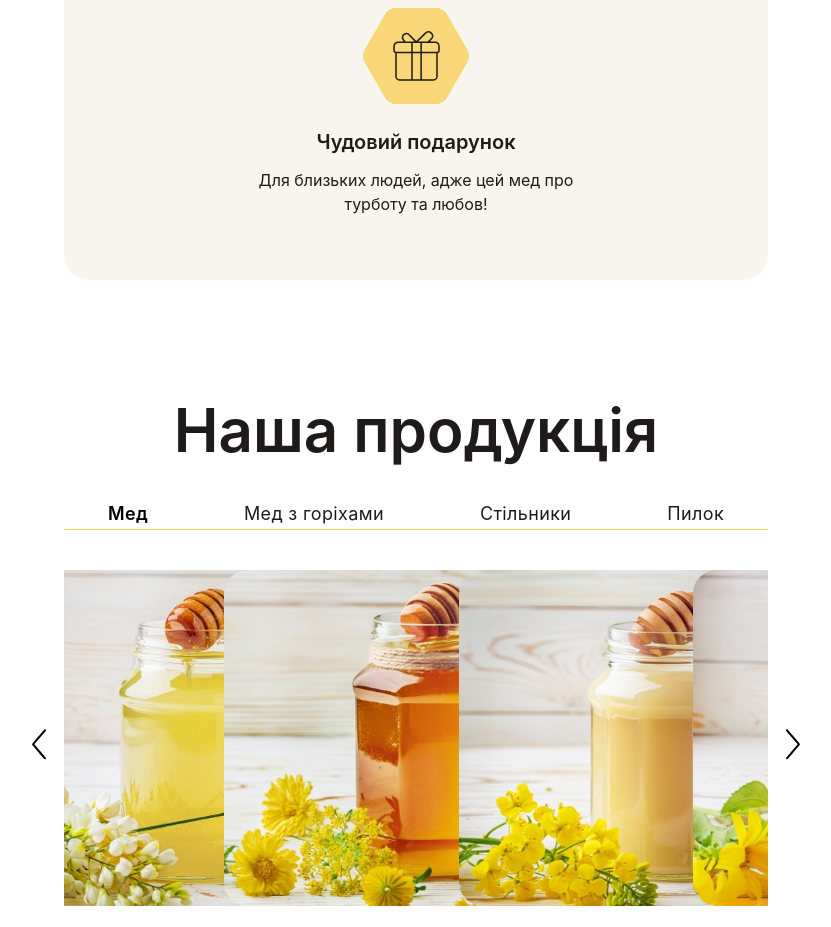
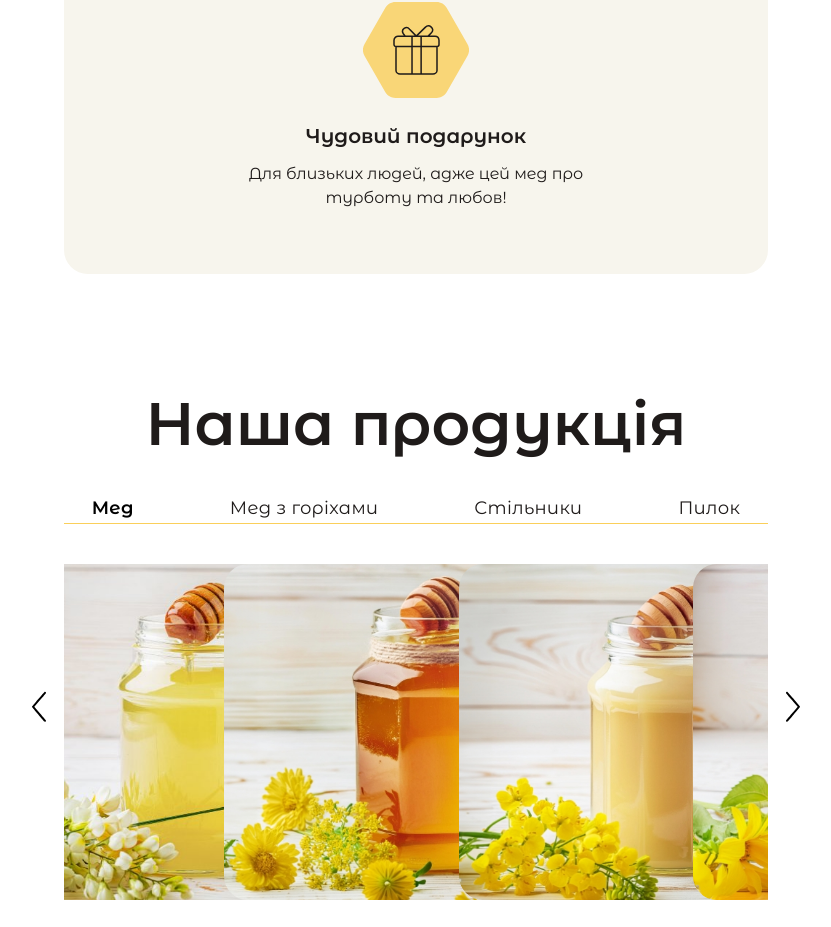
Before and after one commit to Marchenko1997/Bee-and-Hornet, a React (Vite) app: page / in a window 1280 px wide. Shown: the part 1833-2760 px from the top of the page, without its empty margins (224-1055 px from the left). Built offline with nearby package versions, Linux system fonts and the light colour scheme; no server answers.

Commit message:
correcting global styles

```diff
--- a/src/components/HoneyPopup/ProductDetails/ProductDetails.jsx
+++ b/src/components/HoneyPopup/ProductDetails/ProductDetails.jsx
@@ -31,7 +31,7 @@ const ProductDetails = ({ product, onCloseProduct }) => {
       return acc;
     }, {});
 
-  const [selectedWeight, setSelectedWeight] = useState(Object.keys(weights)[0]); // Выбор начального веса
+  const [selectedWeight, setSelectedWeight] = useState(Object.keys(weights)[0]);
 
   useEffect(() => {
     console.log("Product Details Component Rendered with product:", product);
--- a/src/components/HoneyPopup/QuantitySelector/QuantitySelector.jsx
+++ b/src/components/HoneyPopup/QuantitySelector/QuantitySelector.jsx
@@ -15,7 +15,7 @@ const QuantitySelector = ({ quantity, onQuantityChange }) => {
 
   return (
     <div className={css.productQuantity}>
-      <span className={css.quantity}>Количество</span>
+      <span className={css.quantity}>Кількість</span>
       <div className={css.quantityWrapper}> {/* Добавлена обертка вокруг элементов управления для последовательного стиля */}
         <div className={css.quantityControls}>
           <button
--- a/src/index.css
+++ b/src/index.css
@@ -1,16 +1,17 @@
 :root {
-  font-family: Inter, system-ui, Avenir, Helvetica, Arial, sans-serif;
-  line-height: 1.5;
-  font-weight: 400;
-
-  color-scheme: light dark;
-  color: rgba(255, 255, 255, 0.87);
-  color: rgb(31, 27, 26);
-
-  font-synthesis: none;
-  text-rendering: optimizeLegibility;
-  -webkit-font-smoothing: antialiased;
-  -moz-osx-font-smoothing: grayscale;
+  --primary-font-family: 'Raleway', sans-serif;
+  --secondary-font-family: 'Montserrat Alternates', sans-serif;
+  --primary-text-color: #1f1b1a;
+  --light-bg-color: #ffffff;
+  --primary-accent-color: #facf5a;
+  --primary-hover-color: #ebb41c;
+  --primary-darkgrey-color: #858585;
+  --primary-grey-color: #cacaca;
+  --primary-lightgrey-color: #f6f6f6;
+  --primary-white-color: #ffffff;
+  --error-input-color: #dc3353;
+  --animation-time-function: linear;
+  --animation-duration: 0.3s;
 }
 
 html {
@@ -18,53 +19,38 @@ html {
   scroll-behavior: smooth;
 }
 
-a {
-  text-decoration: none;
-  text-emphasis: none;
+*,
+*::before,
+*::after {
+  box-sizing: inherit;
 }
-a:hover:focus {
-  color: rgb(31, 27, 26);
-  text-decoration: none;
-  text-emphasis: none;
-}
-
 
 body {
   margin: 0;
+  font-family: var(--primary-font-family);
+  color: var(--primary-text-color);
+  background-color: var(--light-bg-color);
+  text-rendering: optimizeLegibility;
+  -webkit-font-smoothing: antialiased;
+  -moz-osx-font-smoothing: grayscale;
 }
 
-h1 {
-  margin-top: 0;
-  margin-bottom: 0;
-  font-size: 3.2em;
-  line-height: 1.1;
-}
-
-h2 {
-  margin-top: 0;
-  margin-bottom: 0;
+h1,
+h2,
+h3,
+h4,
+h5,
+p,
+ul,
+li {
   margin: 0;
-    /* font-family: Montserrat Alternates, sans-serif; */
-}
-
-h3 {
-  margin-top: 0;
-  margin-bottom: 0;
-}
-
-p {
-  margin-top: 0;
-  margin-bottom: 0;
+  font-family: var(--secondary-font-family);
 }
 
 ul {
-  margin-top: 0;
-  margin-bottom: 0;
   padding-left: 0;
   list-style: none;
 }
-
-
 
 button {
   border: none;
@@ -74,29 +60,21 @@ button {
   background: none;
   cursor: pointer;
   transition: border-color 0.25s;
-
-  &:active {
-    transform: scale(0.95);
-  }
-}
-button:hover {
-  color: rgb(31, 27, 26);
-}
-button:focus,
-button:focus-visible {
-  outline: 4px auto -webkit-focus-ring-color;
 }
 
+button:active {
+  transform: scale(0.95);
+}
 
-@media (prefers-color-scheme: light) {
-  :root {
-    color: rgb(31, 27, 26);
-    background-color: #ffffff;
-  }
-  a:hover {
-    color: rgb(31, 27, 26);
-  }
-  button {
-    background-color: #f9f9f9;
-  }
+img {
+  display: block;
+  width: 100%;
 }
+
+a {
+  text-decoration: inherit;
+}
+
+a:hover {
+  color: inherit;
+}
--- a/src/shared/MainTitle/MainTitle.module.css
+++ b/src/shared/MainTitle/MainTitle.module.css
@@ -19,7 +19,8 @@
 
   @media (min-width: 1440px) {
     .title {
-      font-size: 56px;
-      line-height: 64px;
+      font-size: 80px;
+      line-height: 1;
+              width: 531px
     }
   }
```
Also changed, not shown: src/components/OrderForm/shared/СustomScrollWrapper/СustomScrollWrapper.jsx (+5 -7 lines).
